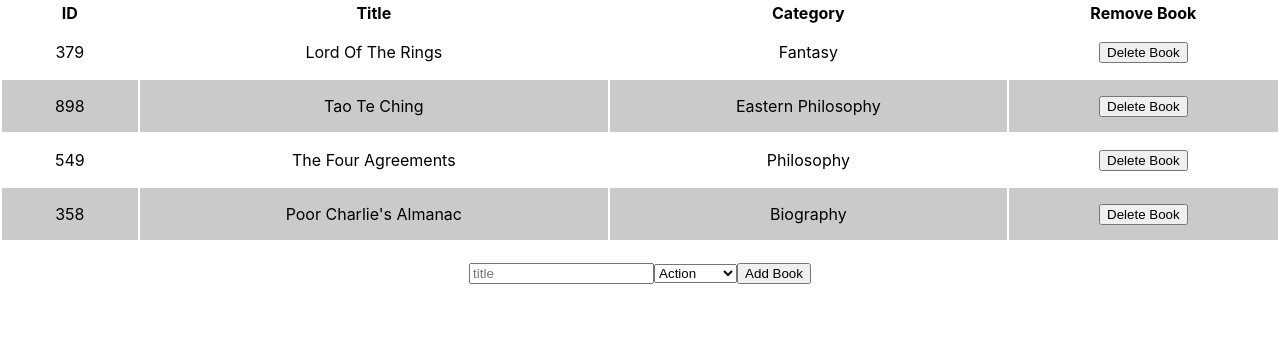
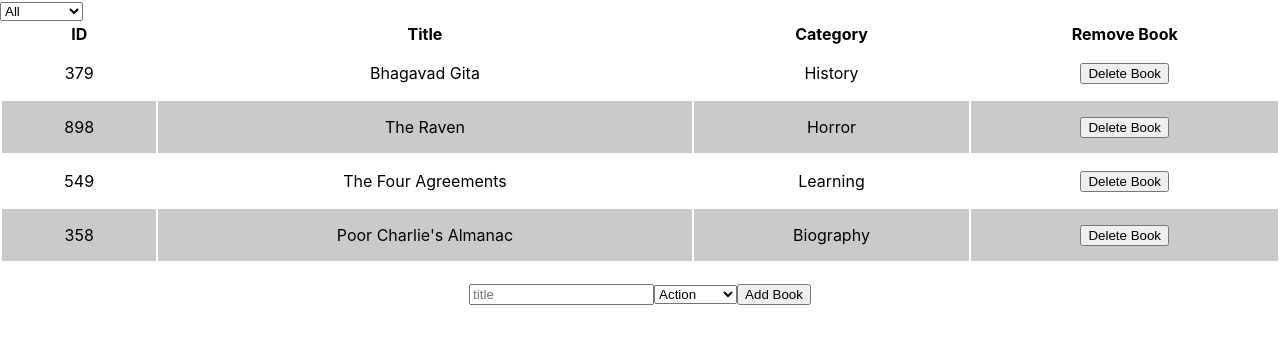
Before and after one commit to dili021/redux-bookstore, a React (Create React App) app: page / in a window 1280 px wide. Shown: the top 344 px of the page. Built offline with nearby package versions, Linux system fonts and the light colour scheme.

Commit message:
made ChangeFilter component made CHANGE_FILTER action implemented filter in Redux store

```diff
--- a/src/actions/index.js
+++ b/src/actions/index.js
@@ -8,4 +8,9 @@ const removeBook = book => ({
   payload: book,
 });
 
-export { createBook, removeBook };
+const changeFilter = category => ({
+  type: 'CHANGE_FILTER',
+  payload: category,
+});
+
+export { createBook, removeBook, changeFilter };
--- /dev/null
+++ b/src/components/CategoryFilter.js
@@ -0,0 +1,27 @@
+import React from 'react';
+import PropTypes from 'prop-types';
+
+export const categories = [
+  'Action',
+  'Biography',
+  'History',
+  'Horror',
+  'Kids',
+  'Learning',
+  'Sci-Fi',
+];
+
+function CategoryFilter({ handleChange }) {
+  return (
+    <select id="category" onChange={e => handleChange(e)}>
+      <option value="All">All</option>
+      {categories.map(cat => <option key={cat} value={cat}>{cat}</option>)}
+    </select>
+  );
+}
+
+CategoryFilter.propTypes = {
+  handleChange: PropTypes.func.isRequired,
+};
+
+export default CategoryFilter;
--- a/src/containers/BooksForm.js
+++ b/src/containers/BooksForm.js
@@ -3,8 +3,8 @@ import PropTypes from 'prop-types';
 import { connect } from 'react-redux';
 import { createID } from '../initState';
 import { createBook } from '../actions/index';
+import { categories } from '../components/CategoryFilter';
 
-const categories = ['Action', 'Biography', 'History', 'Horror', 'Kids', 'Learning', 'Sci-Fi'];
 class BooksForm extends Component {
   constructor(props) {
     super(props);
--- a/src/containers/BooksList.js
+++ b/src/containers/BooksList.js
@@ -2,12 +2,19 @@ import React, { Component } from 'react';
 import { connect } from 'react-redux';
 import PropTypes from 'prop-types';
 import Book from '../components/Book';
-import { removeBook } from '../actions/index';
+import { removeBook, changeFilter } from '../actions/index';
+import CategoryFilter from '../components/CategoryFilter';
 
 class BooksList extends Component {
   constructor(props) {
     super(props);
     this.removeBookFromState = this.removeBookFromState.bind(this);
+    this.filterBooks = this.filterBooks.bind(this);
+  }
+
+  filterBooks({ target: { value: filter } }) {
+    const { changeFilter } = this.props;
+    changeFilter(filter);
   }
 
   removeBookFromState(book) {
@@ -16,8 +23,12 @@ class BooksList extends Component {
   }
 
   render() {
-    const { books } = this.props;
+    const { books, filter } = this.props;
+    const filteredBooks = filter === 'All' ? books : books.filter(({ category }) => category === filter);
+
     return (
+      <div className="wrapper">
+        <CategoryFilter handleChange={this.filterBooks} />
         <table className="books">
           <thead>
             <tr>
@@ -28,28 +39,38 @@ class BooksList extends Component {
             </tr>
           </thead>
           <tbody>
-          {books.map(book => (
+            {filteredBooks.map(book => (
               <Book
                 key={book.id}
+                book={book}
                 removeBookFromState={this.removeBookFromState}
-              book={book}
               />
             ))}
           </tbody>
         </table>
+      </div>
     );
   }
 }
 
-const mapStateToProps = ({ books }) => ({ books });
+const mapStateToProps = ({ books, filter }) => ({ books, filter });
 
 const mapDispatchToProps = dispatch => ({
   removeBook: book => dispatch(removeBook(book)),
+  changeFilter: book => dispatch(changeFilter(book))
+  ,
 });
 
 BooksList.propTypes = {
   books: PropTypes.instanceOf(Object).isRequired,
   removeBook: PropTypes.func.isRequired,
+  changeFilter: PropTypes.func.isRequired,
+  filter: PropTypes.string,
+
+};
+
+BooksList.defaultProps = {
+  filter: 'All',
 };
 
 export default connect(mapStateToProps, mapDispatchToProps)(BooksList);
--- a/src/initState.js
+++ b/src/initState.js
@@ -4,18 +4,18 @@ export default {
   books: [
     {
       id: createID(),
-      title: 'Lord Of The Rings',
-      category: 'Fantasy',
+      title: 'Bhagavad Gita',
+      category: 'History',
     },
     {
       id: createID(),
-      title: 'Tao Te Ching',
-      category: 'Eastern Philosophy',
+      title: 'The Raven',
+      category: 'Horror',
     },
     {
       id: createID(),
       title: 'The Four Agreements',
-      category: 'Philosophy',
+      category: 'Learning',
     },
     {
       id: createID(),
@@ -23,4 +23,5 @@ export default {
       category: 'Biography',
     },
   ],
+  filter: 'All',
 };
--- /dev/null
+++ b/src/reducers/filter.js
@@ -0,0 +1,8 @@
+const filter = (filter = 'All', { type, payload }) => {
+  if (type === 'CHANGE_FILTER') {
+    return payload;
+  }
+  return filter;
+};
+
+export default filter;
--- a/src/reducers/index.js
+++ b/src/reducers/index.js
@@ -1,6 +1,7 @@
 import { combineReducers } from 'redux';
 import books from './books';
+import filter from './filter';
 
-const reducer = combineReducers({ books });
+const reducer = combineReducers({ books, filter });
 
 export default reducer;
```
Lines whose indentation alone changed are shown as unchanged.
